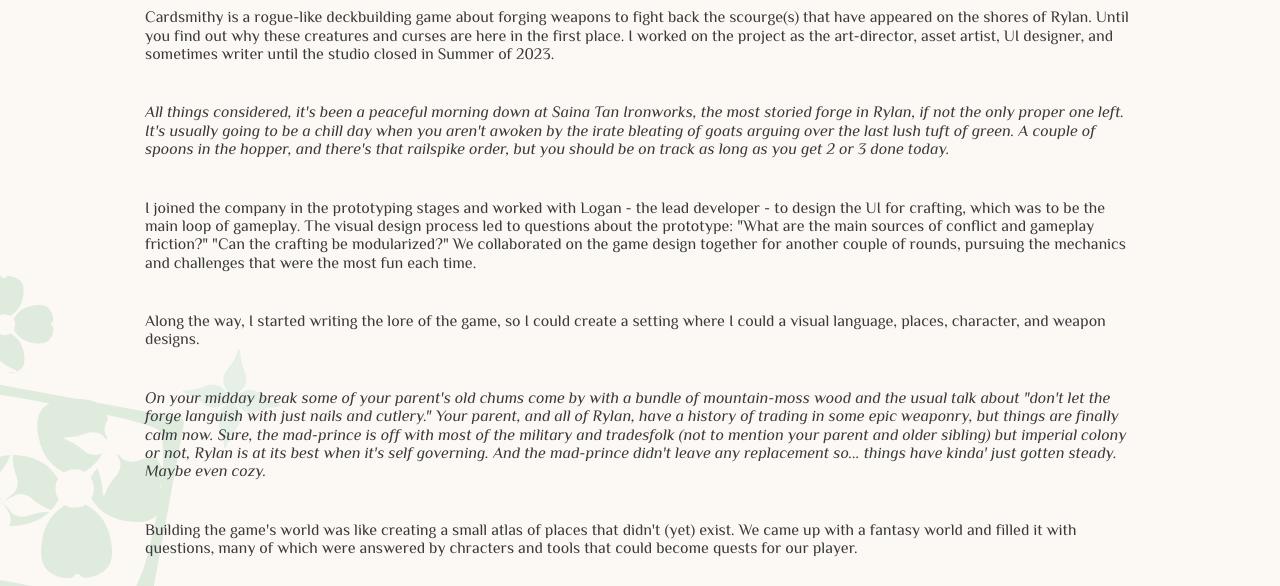
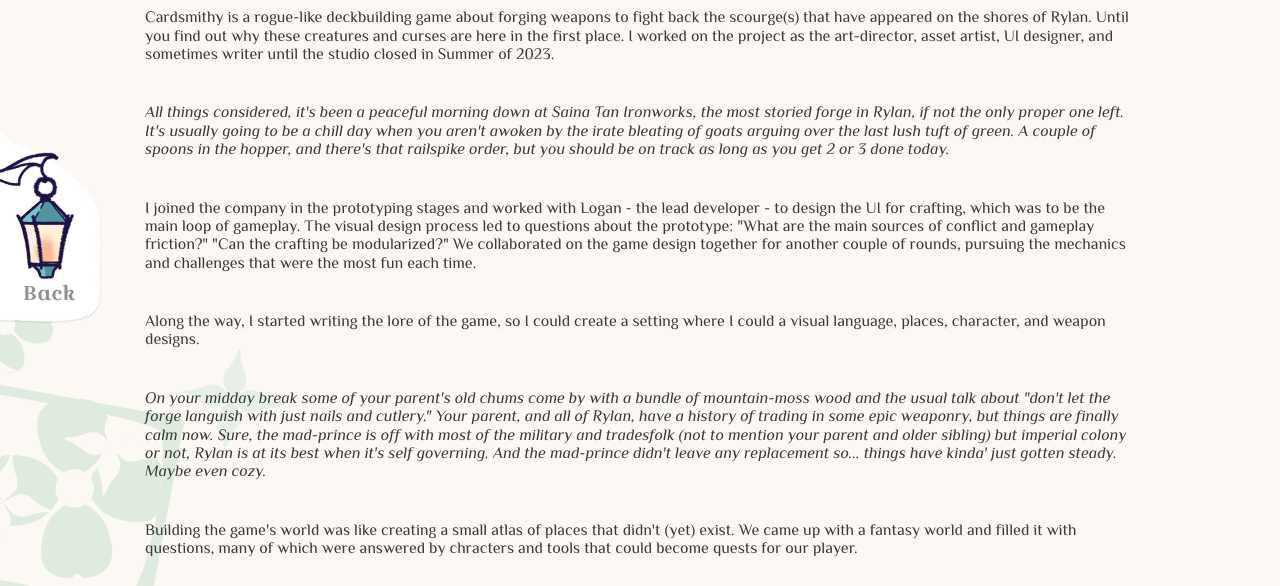
Before and after one commit to naomiyaki/naomi-computer, an Eleventy site: page projects/cardsmithy/cardsmithy.md in a window 1280 px wide. Shown: the part 152-738 px from the top of the page. Built offline with nearby package versions, Linux system fonts and the light colour scheme; Eleventy itself is replaced by a stand-in of ours; files that its build step writes are made by us from their sources.

Commit message:
[CLOSES #10] Add floating back button

```diff
--- a/_includes/project.njk
+++ b/_includes/project.njk
@@ -3,6 +3,12 @@
 {% block bodyclass %}pagetype-detail{% endblock %}
 
 {% block template %}
+    <a href="/" class="floating-back">
+        <img class="backing" src="/assets/images/fbb_backing@2x.png"/>
+        <img class="lantern" src="/assets/images/fbb_lantern@2x.png"/>
+        <span>Back</span>
+    </a>
+
     {% if hero %}
         <div class="detail-hero">
             <div class="hero-crop">
--- /dev/null
+++ b/_includes/styles/components/floating-back-button.css
@@ -0,0 +1,46 @@
+/* <a> */
+.floating-back {
+	position: fixed;
+    left: 0;
+    top: calc(50% - 4.8em);
+    text-decoration: none;
+    font-size: 1.25rem;
+    width: 4.9em;
+}
+
+.floating-back .backing {
+    position: absolute;
+    display: block;
+    width: 103px;
+    height: auto;
+    top: -1.2em;
+    z-index: 0;
+}
+
+.floating-back .lantern {
+    display: block;
+    position: relative;
+    width: 3.7em;
+    height: auto;
+    transition: transform 0.5s cubic-bezier(.51,.01,.57,1.67);
+    z-index: 1;
+}
+
+.floating-back:hover .lantern {
+    transform: translateY(-5px);
+}
+
+.floating-back span {
+    display: block;
+    position: relative;
+    text-align: center;
+    font-family: var(--font-header);
+    color: var(--neutral-4);
+    padding-top: 0.15em;
+    z-index: 1;
+    transition: color 0.2s ease-out;
+}
+
+.floating-back:hover span {
+    color: var(--accent-1);
+}
--- /dev/null
+++ b/_includes/styles/components/z-stack.css
@@ -0,0 +1,6 @@
+/* Global Z-Stack */
+/* For setting z-index on any competing page-level elements */
+
+.floating-back {
+    z-index: 50;
+}
--- a/_includes/styles/root-properties.css
+++ b/_includes/styles/root-properties.css
@@ -2,7 +2,9 @@
     /* Colors */
     --neutral-0: #fcf8f4;
     --neutral-7: #3a3a3a;
+    --neutral-4: #938f8c;
     --accent-0: #ffaaaa;
+    --accent-1: #9fb1ff;
 
     --neutral-0-glass: rgb(252, 248, 244, 0.7);
 
--- a/projects/cardsmithy/cardsmithy.md
+++ b/projects/cardsmithy/cardsmithy.md
@@ -4,7 +4,6 @@ title: Cardsmithy Video Game
 thumb: thumbnail-rylan.jpg
 filters:
   - games
-  - illustration
 ---
 
 Cardsmithy is a rogue-like deckbuilding game about forging weapons to fight back the scourge(s) that have appeared on the shores of Rylan. Until you find out why these creatures and curses are here in the first place. I worked on the project as the art-director, asset artist, UI designer, and sometimes writer until the studio closed in Summer of 2023.
--- a/styles.njk
+++ b/styles.njk
@@ -18,6 +18,7 @@ permalink: /styles-bundle.css
 {% include "styles/components/default-copy.css" %}
 {% include "styles/components/detail-background.css" %}
 {% include "styles/components/detail-hero.css" %}
+{% include "styles/components/floating-back-button.css" %}
 {% include "styles/components/filter-projects.css" %}
 {% include "styles/components/header-home.css" %}
 {% include "styles/components/info-screen.css" %}
@@ -25,3 +26,4 @@ permalink: /styles-bundle.css
 {% include "styles/components/project-body.css" %}
 {% include "styles/components/project-header.css" %}
 {% include "styles/components/subhead-home.css" %}
+{% include "styles/components/z-stack.css" %}
```
Also changed, not shown: assets/images/fbb_backing@2x.png (added), assets/images/fbb_lantern@2x.png (added).
